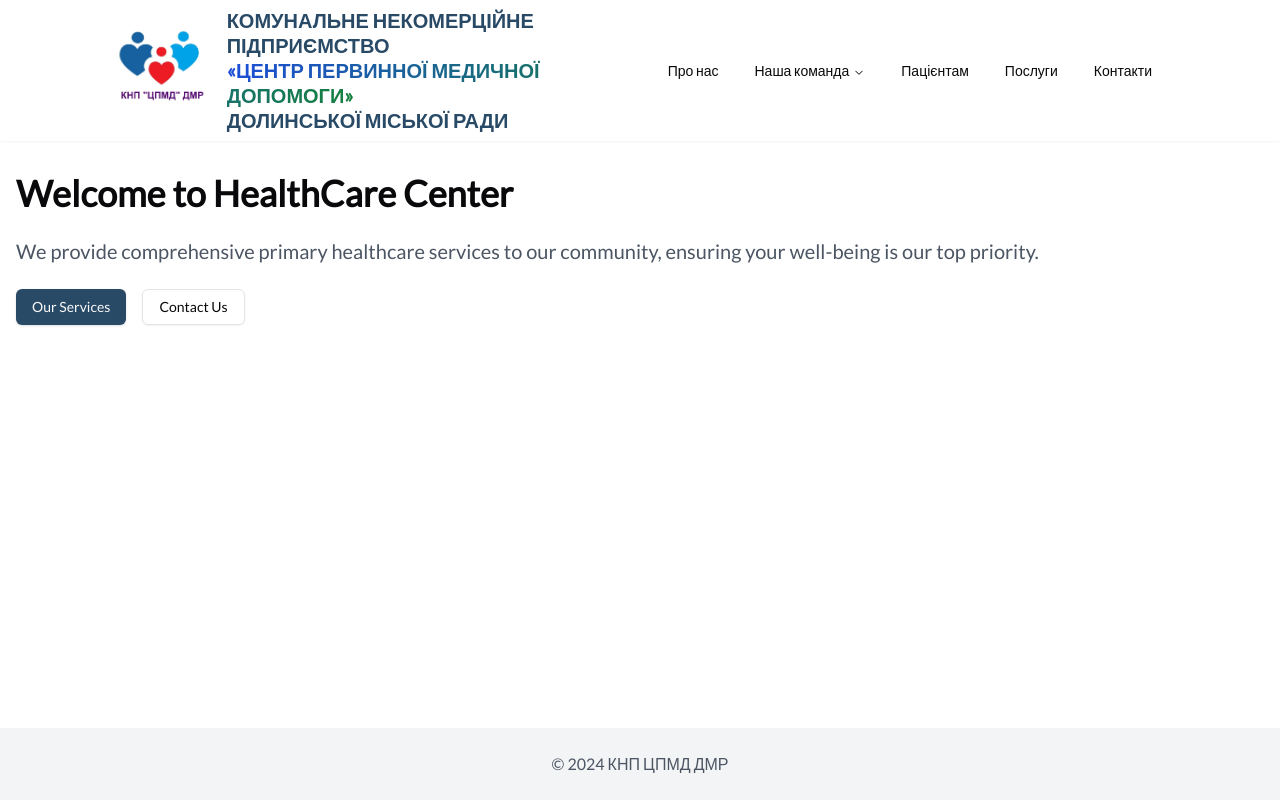
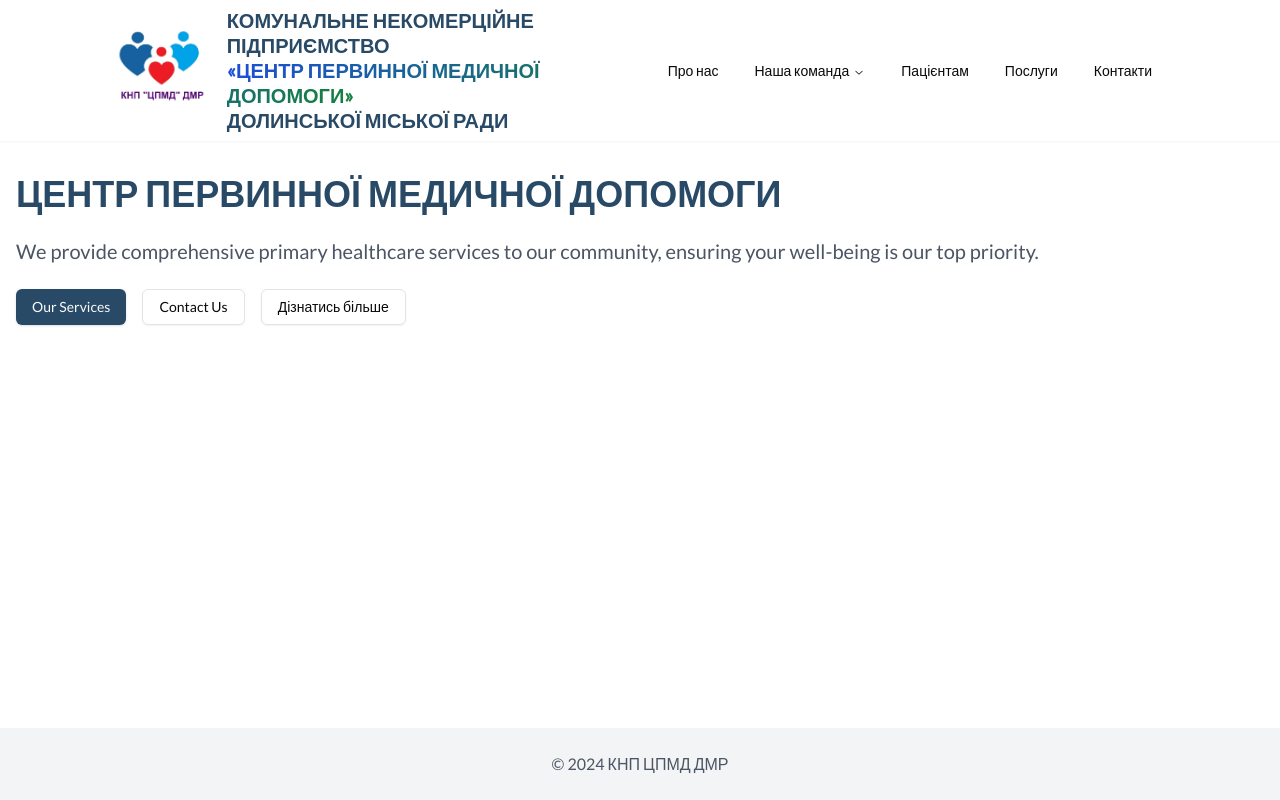
Before and after one commit to Andrew-Skoryk/knp_cpmd_dmr, a Next.js app: page / in a window 1280 px wide. Built offline with nearby package versions, Linux system fonts and the light colour scheme.

Commit message:
feat: test page for team/doctors and team/administration

```diff
--- a/src/app/page.tsx
+++ b/src/app/page.tsx
@@ -1,25 +1,9 @@
-import { Button } from '@/components/ui/button';
-import Link from 'next/link';
+import MainPageHeader from '@/components/MainPageHeader';
 
 export default function Home() {
   return (
-    <div className="space-y-6">
-      <h1 className="text-4xl font-bold">Welcome to HealthCare Center</h1>
-
-      <p className="text-xl text-gray-600">
-        We provide comprehensive primary healthcare services to our community,
-        ensuring your well-being is our top priority.
-      </p>
-
-      <div className="flex space-x-4">
-        <Button asChild>
-          <Link href="/services">Our Services</Link>
-        </Button>
-
-        <Button asChild variant="outline">
-          <Link href="/contact">Contact Us</Link>
-        </Button>
-      </div>
+    <div className="">
+      <MainPageHeader />
     </div>
   );
 }
--- /dev/null
+++ b/src/app/team/administration/page.tsx
@@ -0,0 +1,3 @@
+export default function AdministrationTeamPage() {
+  return <div>тут буде список адміністраційних дебілів!</div>;
+}
--- /dev/null
+++ b/src/app/team/doctors/page.tsx
@@ -0,0 +1,15 @@
+import { Card } from "@/components/ui/card";
+
+export default function DoctorsTeamPage() {
+  return (
+    <div>
+      <h1>тут буде список лікарів</h1>
+
+      <div>
+        <Card>
+          Привіт! я Лікар для тестів, лул.
+        </Card>
+      </div>
+    </div>
+  );
+}
--- a/src/components/Header.tsx
+++ b/src/components/Header.tsx
@@ -53,14 +53,20 @@ const Header = () => {
               <NavigationMenuContent>
                 <ul className="flex flex-col p-2 text-center">
                   <li>
-                    <NavigationMenuLink asChild>
-                      <Link href="/">Адміністрація</Link>
+                    <NavigationMenuLink
+                      asChild
+                      className={navigationMenuTriggerStyle()}
+                    >
+                      <Link href="/team/administration">Адміністрація</Link>
                     </NavigationMenuLink>
                   </li>
 
                   <li>
-                    <NavigationMenuLink asChild>
-                      <Link href="/">лікарі</Link>
+                    <NavigationMenuLink
+                      asChild
+                      className={navigationMenuTriggerStyle()}
+                    >
+                      <Link href="/team/doctors">Лікарі</Link>
                     </NavigationMenuLink>
                   </li>
                 </ul>
--- /dev/null
+++ b/src/components/MainPageHeader.tsx
@@ -0,0 +1,34 @@
+import Link from 'next/link';
+
+import { Button } from '@/components/ui/button';
+
+const MainPageHeader = () => {
+  return (
+    <div className="space-y-6">
+      <h1 className="text-4xl font-bold text-primary">
+        ЦЕНТР ПЕРВИННОЇ МЕДИЧНОЇ ДОПОМОГИ
+      </h1>
+
+      <p className="text-xl text-gray-600">
+        We provide comprehensive primary healthcare services to our community,
+        ensuring your well-being is our top priority.
+      </p>
+
+      <div className="flex space-x-4">
+        <Button asChild>
+          <Link href="/services">Our Services</Link>
+        </Button>
+
+        <Button asChild variant="outline">
+          <Link href="/contact">Contact Us</Link>
+        </Button>
+
+        <Button asChild variant="outline">
+          <Link href="/">Дізнатись більше</Link>
+        </Button>
+      </div>
+    </div>
+  );
+};
+
+export default MainPageHeader;
```
